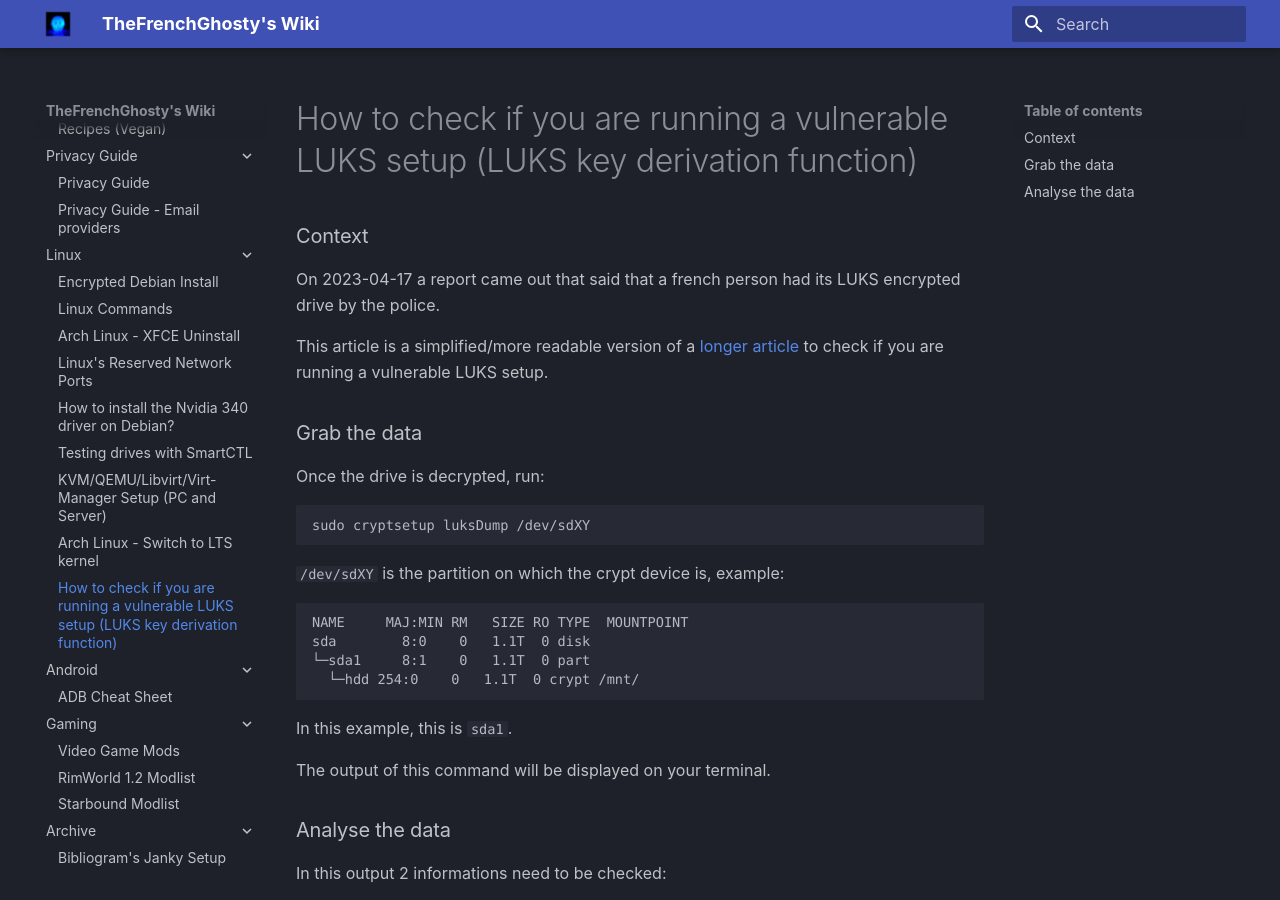
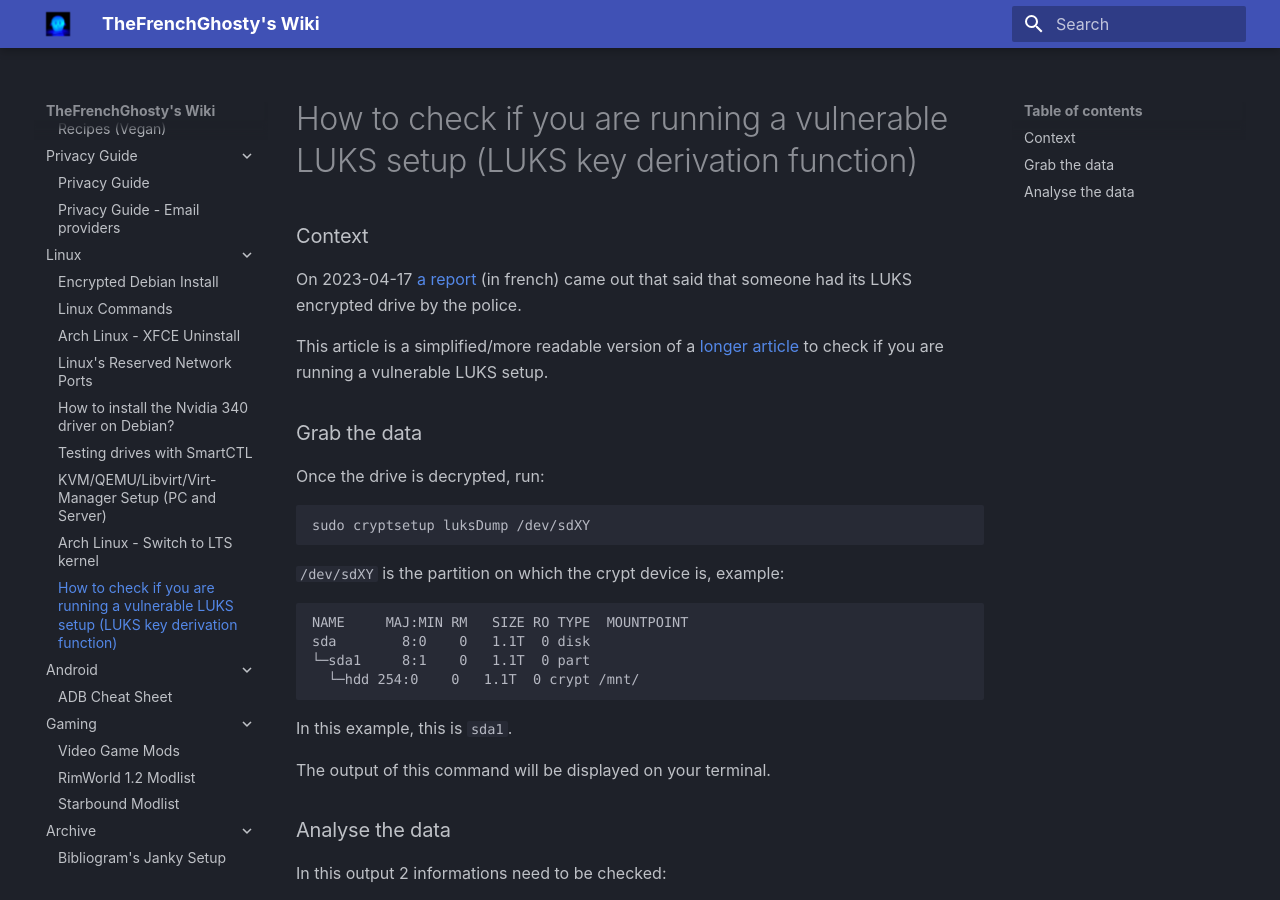
Before and after one commit to TheFrenchGhosty/wiki.thefrenchghosty.me, an MkDocs documentation site: the page built from docs/linux/vulnerable-luks-setup.md, in a window 1280 px wide and 900 px high. Built offline with MkDocs 1.6.1 and Material for MkDocs 9.7.7, drawn with Linux system fonts in a browser that asks for light colours.

Commit message:
Enhancement

```diff
--- a/docs/linux/vulnerable-luks-setup.md
+++ b/docs/linux/vulnerable-luks-setup.md
@@ -1,6 +1,6 @@
 ## Context
 
-On 2023-04-17 a report came out that said that a french person had its LUKS encrypted drive by the police.
+On 2023-04-17 [a report](https://nantes.indymedia.org/posts/87395/une-lettre-divan-enferme-a-la-prison-de-villepinte-perquisitions-et-disques-durs-dechiffres/) (in french) came out that said that someone had its LUKS encrypted drive by the police.
 
 This article is a simplified/more readable version of a [longer article](https://mjg59.dreamwidth.org/66429.html) to check if you are running a vulnerable LUKS setup.
 
```
